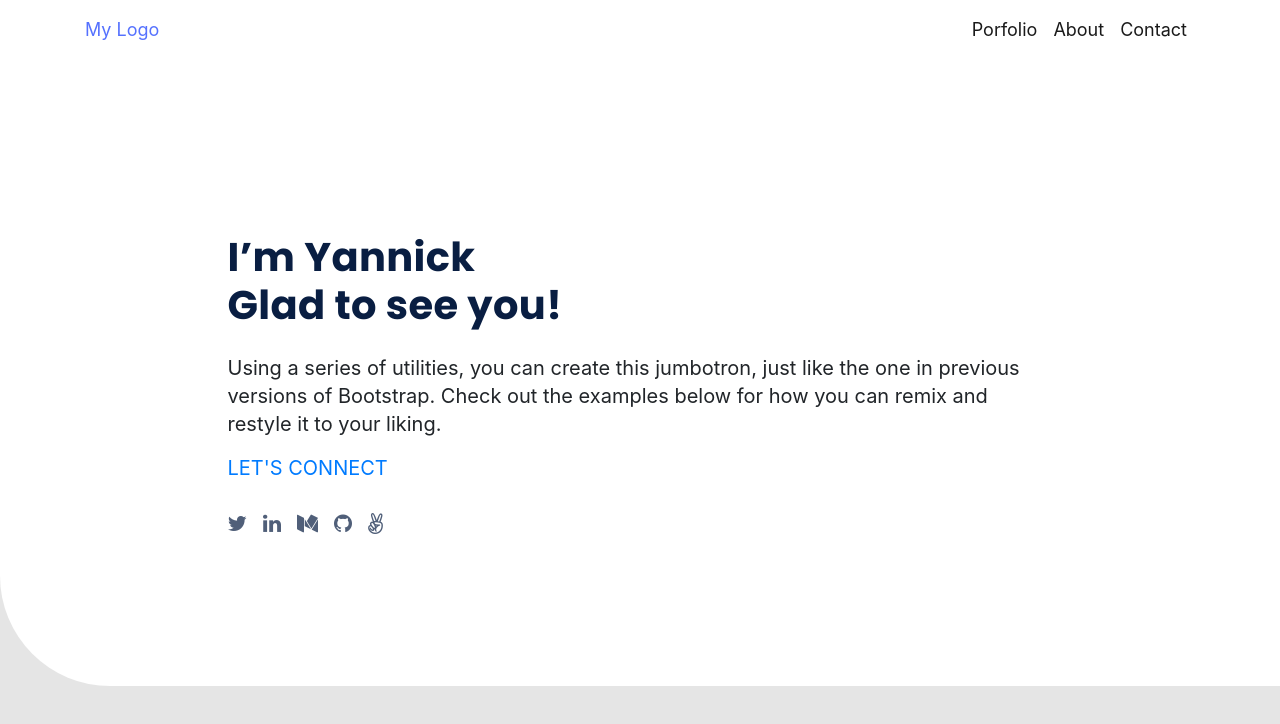
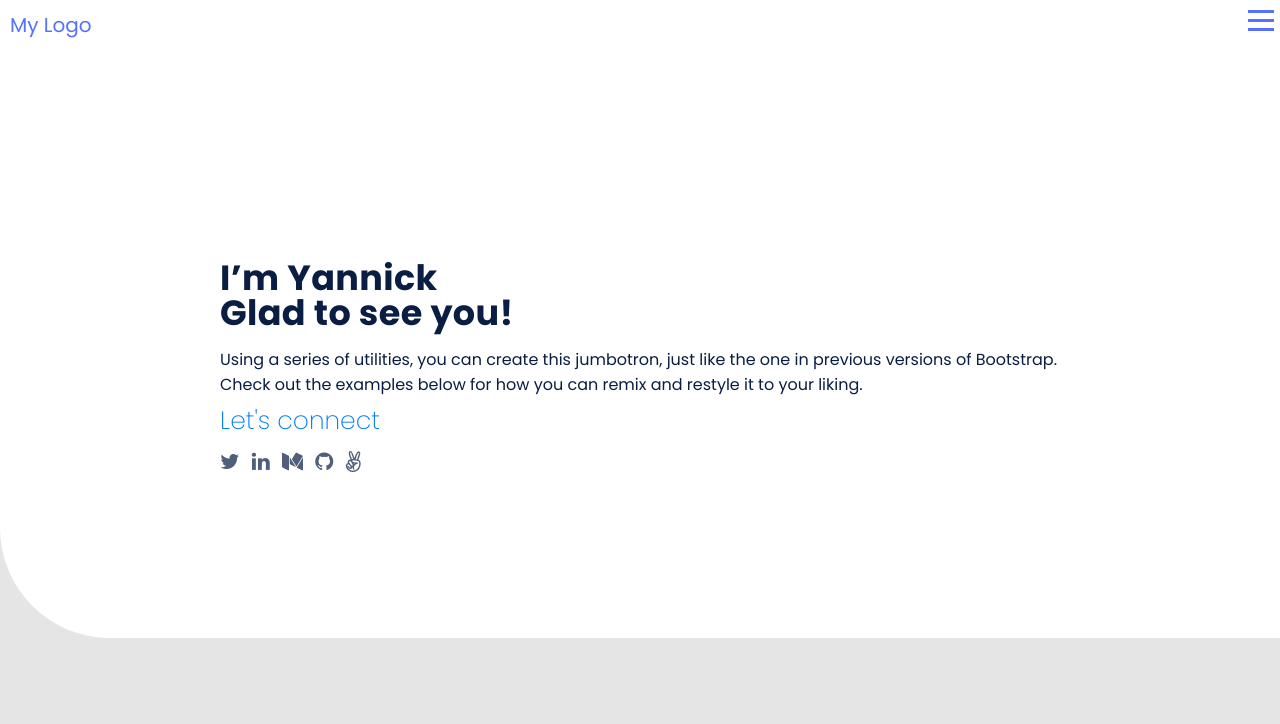
Before and after one commit to codecaiine/microverse_portfolio, a website: page index.html in a window 1280 px wide. Drawn offline with nearby package versions, Linux system fonts and the light colour scheme; files whose address does not match are found by name.

Commit message:
Add HTML and CSS to work_section branch

```diff
--- a/css/style.css
+++ b/css/style.css
@@ -6,111 +6,139 @@
 
 html {
   background: #e5e5e5;
+  font-family: 'Poppins', sans-serif;
+}
+
+body {
+  font-weight: normal;
+  color: #091e42;
 }
 
 .container {
-  background-color: #fff;
+  max-width: 900px;
+  padding-right: 15px;
+  padding-left: 15px;
+  margin-right: auto;
+  margin-left: auto;
 }
 
-.navbar-light .navbar-brand {
-  color: #5571fe;
-  font-size: 18px;
+* {
+  box-sizing: border-box;
+  padding: 0;
+  margin: 0;
 }
 
-.navbar-light .navbar-nav .nav-link {
-  padding-right: 0.5rem;
-  padding-left: 0.5rem;
-  font-size: 18px;
-  color: rgba(0, 0, 0, 0.9);
+.navbar {
+  background-color: white;
+  display: flex;
+  justify-content: space-around;
+  align-items: center;
 }
 
-.navbar-toggler-icon {
-  color: #5571fe;
-  border-color: #fff;
+.nav-list {
+  list-style-type: none;
+  width: 100%;
+  text-align: center;
+  padding-top: 15px;
+  display: none;
 }
 
-.navbar-light .navbar-toggler {
-  border-color: white;
-  color: #5571fe;
+.nav-list .list-item {
+  display: block;
+  padding: 10px;
+  border-top: 1px solid white;
+  color: black;
 }
 
-body {
-  background-color: #e5e5e5;
-  font-style: normal;
+.navbar a {
+  color: #5571fe;
+  text-decoration: none;
   font-size: 20px;
-  font-weight: normal;
-  line-height: 28px;
 }
 
-header {
-  background-color: #fff;
+.navbar a:hover {
+  color: black;
 }
 
-.primary-text {
-  position: static;
-  width: 920px;
-  font-family: 'Poppins', sans-serif;
-  height: 122px;
-  left: 0;
-  top: 0;
-  font-style: normal;
-  font-weight: 700;
-  line-height: 48px;
-  display: flex;
-  align-items: center;
-  letter-spacing: 0.37px;
-  color: #091e42;
-  flex: none;
-  order: 0;
-  flex-grow: 0;
-  margin: 12px 0;
+.logo {
+  height: 30px;
+  width: 100%;
+  margin-left: 10px;
+  margin-top: 10px;
 }
 
-.section-about {
+.menu-line {
+  width: 26px;
+  height: 3px;
+  background-color: #5571fe;
+  border-bottom: 4px;
+  margin: 6px;
+}
+
+.headlines {
+  height: 598px;
   padding-top: 100px;
   padding-bottom: 100px;
   border-bottom-left-radius: 110px;
   background-image: url("../image/header_background.png");
 }
 
-.section-about .container {
-  background-color: transparent;
+.headline-text {
+  padding-top: 80px;
+  padding-left: 15px;
 }
 
-.section-about img {
-  width: 100%;
+.headline-text p {
   height: auto;
-  border-radius: 50%;
+  padding-top: 5px;
+  padding-bottom: 5px;
 }
 
-.section-one .content {
-  background-color: #fff;
-  padding: 20px;
-  border-radius: 20px;
+.primary-text {
+  position: static;
+  width: 920px;
+  height: 52px;
+  font-style: normal;
+  font-weight: 700;
+  line-height: 35px;
+  letter-spacing: 0.37px;
+  color: #091e42;
+  margin: 40px 10px 30px 0;
+  font-size: 35px;
 }
 
-.btn-connect {
-  position: static;
-  width: 117px;
-  height: 24px;
-  left: 0;
-  top: 0;
-  text-transform: uppercase;
+.btn-connect h6 {
+  font-size: 25px;
+  color: #007bff;
+  font-weight: 200;
 }
 
-.twitter {
-  background: #505f79;
+.medium {
+  list-style-type: none;
 }
 
-.media {
-  display: flex;
-  justify-content: flex-start;
-  list-style: none;
-  margin-right: 100px;
+.medium .social-media {
+  display: inline-block;
+  border-top: 1px solid white;
+  text-decoration: none;
 }
 
-.media a {
-  margin-right: 16px;
+.medium i {
+  color: #505f79;
   font-size: 21px;
-  color: #505f79;
+  padding-top: 10px;
+  padding-right: 8px;
 }
+
+@media all and (max-width: 480px) {
+  .navbar {
+    flex-direction: column;
+  }
+
+  .menu {
+    display: block;
+    position: absolute;
+    right: 15px;
+    top: 15px;
+  }
+}
--- a/index.html
+++ b/index.html
@@ -4,10 +4,7 @@
     <meta charset="utf-8">
     <meta name="viewport" content="width=device-width, initial-scale=1">
 
-    <link rel="stylesheet" href="https://cdn.jsdelivr.net/npm/bootstrap@4.6.0/dist/css/bootstrap.min.css">
     <link rel="stylesheet" href="https://maxcdn.bootstrapcdn.com/font-awesome/4.7.0/css/font-awesome.min.css">
-    <script src="https://code.jquery.com/jquery-3.5.1.min.js"></script>
-    <script src="https://cdn.jsdelivr.net/npm/bootstrap@4.6.0/dist/js/bootstrap.bundle.min.js"></script>
     <link href="css/style.css" rel="stylesheet">
 
     <title>Yannick-Noel Aka</title>
@@ -16,58 +13,46 @@
   <body>
 
   <header>
-       <nav class="navbar navbar-expand-md navbar-light">
-        <div class="container">
-        <a href="#" class="navbar-brand">My Logo</a>
-        <button type="button" class="navbar-toggler" data-toggle="collapse" data-target="#navbarCollapse">
-            <span class="navbar-toggler-icon"></span>
-        </button>
+    <nav class="navbar">
+             <div class="logo">
+                 <a href="#"> My Logo </a>
+             </div>
 
-        <div class="collapse navbar-collapse justify-content-between" id="navbarCollapse">
-            <div class="navbar-nav"> </div>
-            <div class="navbar-nav">
-                <a href="#" class="nav-item nav-link active">Porfolio</a>
-                <a href="#" class="nav-item nav-link">About</a>
-                <a href="#" class="nav-item nav-link">Contact</a>
-            </div>
-        </div>
-        </div>
+                 <ul class="nav-list">
+                      <li class="list-item">
+                         <a href="#"> Portfolio </a>
+                      </li>
+                     <li class="list-item">
+                         <a href="#"> About </a>
+                      </li>
+                      <li class="list-item">
+                         <a href="#"> Contact </a>
+                      </li>
+                 </ul>
+             <div class="menu">
+                  <div class="menu-line"></div>
+                  <div class="menu-line"></div>
+                  <div class="menu-line"></div>
+             </div>
     </nav>
   </header>
 
-
-
-  <section class="section-about">
-        <div class="container py-5">
-
-            <div class="row align-items-center justify-content-center">
-                <div class="col-lg-9">
-
-                <h1 class="display-5 fw-bold primary-text">I’m Yannick<br> Glad to see you!</h1>
+  <section class="headlines">
+        <div class="container">
+            <div class="headline-text">
+                <h1 class="primary-text">I’m Yannick<br> Glad to see you!</h1>
                  <p>Using a series of utilities, you can create this jumbotron, just like the one in previous versions of Bootstrap. Check out the examples below for how you can remix and restyle it to your liking.</p>
-                 <a class="btn-connect">Let's connect</a>
-                <br><br>
-
-                <div class="media">
-                    <div class=""><a href="#"><i class="fa fa-twitter"></i></a></div>
-                    <div class=""><a href="#"><i class="fa fa-linkedin"></i></a></div>
-                    <div class=""><a href="#"><i class="fa fa-medium"></i></a></div>
-                    <div class=""><a href="#"><i class="fa fa-github"></i></a></div>
-                    <div class=""><a href="#"><i class="fa fa-angellist"></i></a></div>
-                </div>
-              </div>
-         </div>
-
+                 <a class="btn-connect"><h6>Let's connect</h6></a>
+                <ul class="medium">
+                    <li class="social-media"><a href="#"><i class="fa fa-twitter"></i></a></li>
+                    <li class="social-media"><a href="#"><i class="fa fa-linkedin"></i></a></li>
+                    <li class="social-media"><a href="#"><i class="fa fa-medium"></i></a></li>
+                    <li class="social-media"><a href="#"><i class="fa fa-github"></i></a></li>
+                    <li class="social-media"><a href="#"><i class="fa fa-angellist"></i></a></li>
+                </ul>
+            </div>
       </div>
   </section>
 
-
-
-
-
-
-    <script src="https://cdn.jsdelivr.net/npm/bootstrap@5.0.2/dist/js/bootstrap.bundle.min.js" integrity="sha384-MrcW6ZMFYlzcLA8Nl+NtUVF0sA7MsXsP1UyJoMp4YLEuNSfAP+JcXn/tWtIaxVXM" crossorigin="anonymous"></script>
-    <script src="https://cdn.jsdelivr.net/npm/@popperjs/core@2.9.2/dist/umd/popper.min.js" integrity="sha384-IQsoLXl5PILFhosVNubq5LC7Qb9DXgDA9i+tQ8Zj3iwWAwPtgFTxbJ8NT4GN1R8p" crossorigin="anonymous"></script>
-    <script src="https://cdn.jsdelivr.net/npm/bootstrap@5.0.2/dist/js/bootstrap.min.js" integrity="sha384-cVKIPhGWiC2Al4u+LWgxfKTRIcfu0JTxR+EQDz/bgldoEyl4H0zUF0QKbrJ0EcQF" crossorigin="anonymous"></script>
   </body>
 </html>
```
